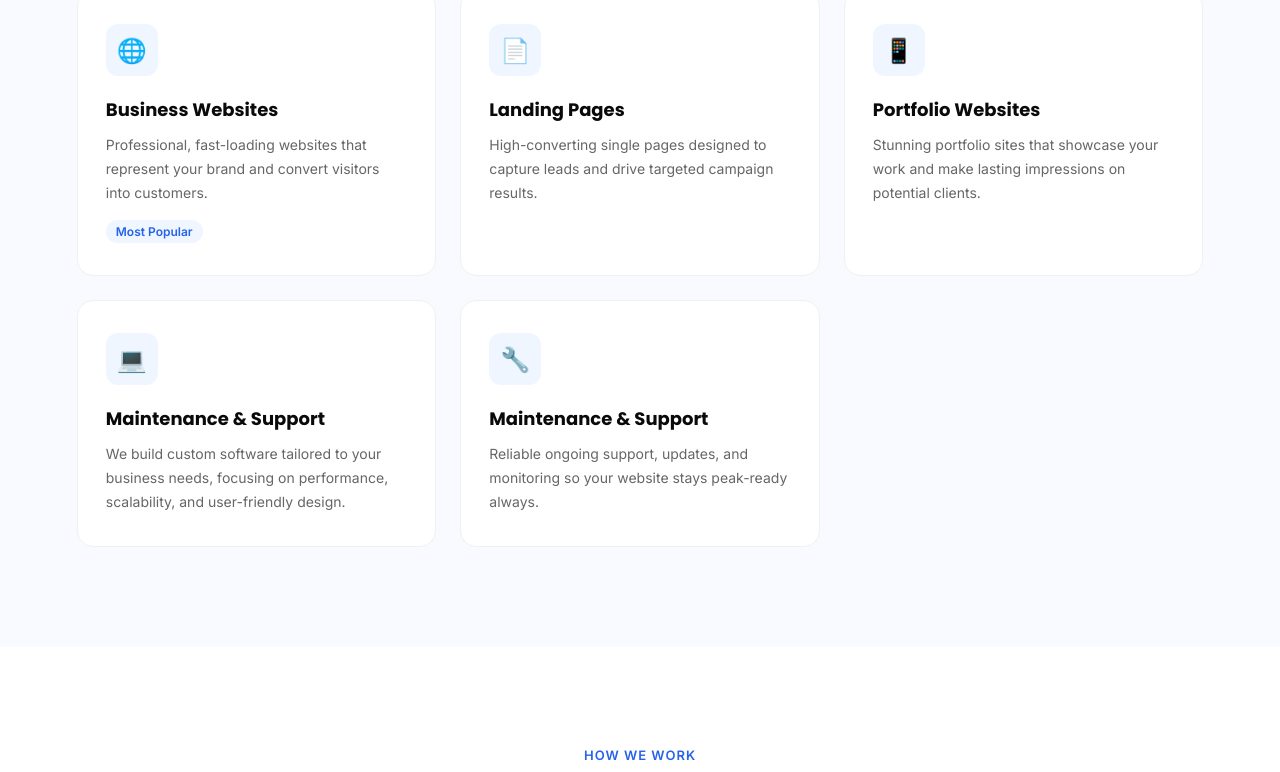
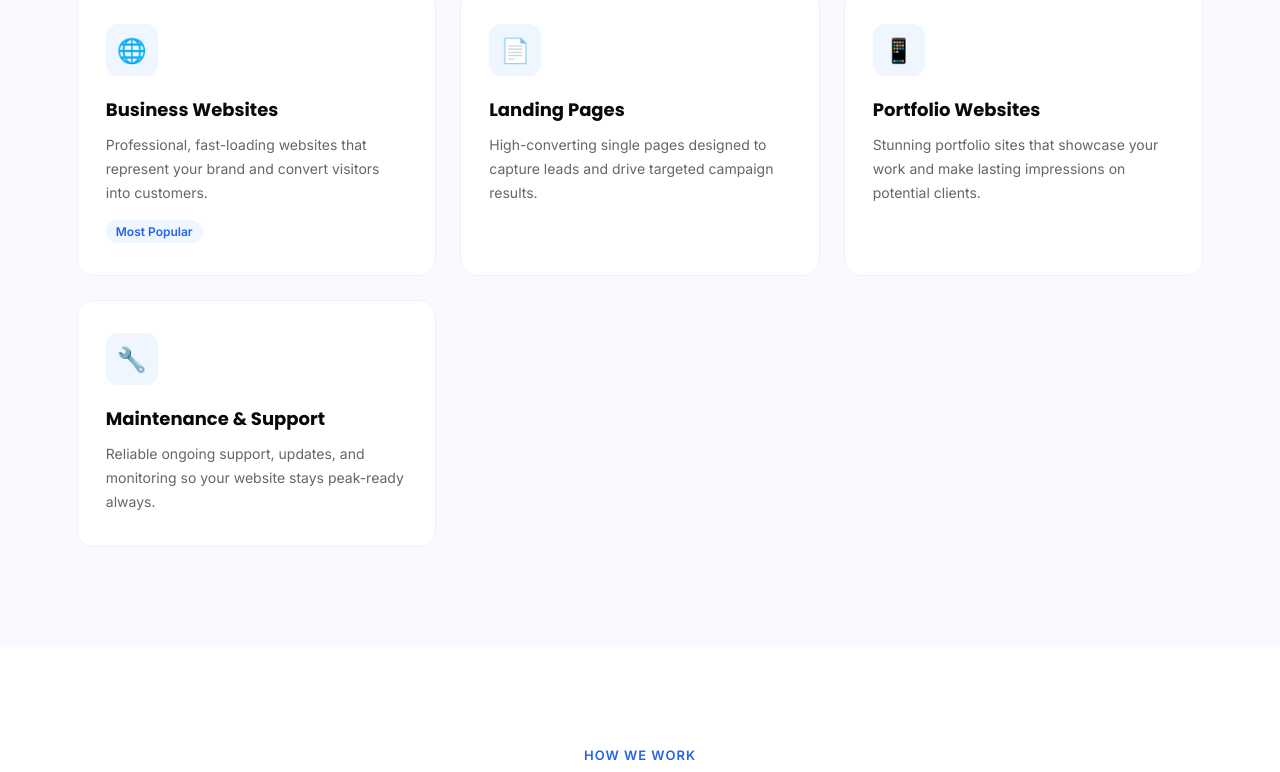
Before and after one commit to nexigenstudios/nexigen-website, a plain HTML site: page index.html in a window 1280 px wide. Shown: the part 1164-1936 px from the top of the page. Drawn offline with Linux system fonts and the light colour scheme.

Commit message:
Update index.html

```diff
--- a/index.html
+++ b/index.html
@@ -461,7 +461,6 @@ const SERVICES=[
   {icon:"🌐",title:"Business Websites",desc:"Professional, fast-loading websites that represent your brand and convert visitors into customers.",tag:"Most Popular"},
   {icon:"📄",title:"Landing Pages",desc:"High-converting single pages designed to capture leads and drive targeted campaign results.",tag:""},
   {icon:"📱",title:"Portfolio Websites",desc:"Stunning portfolio sites that showcase your work and make lasting impressions on potential clients.",tag:""},
-  {icon:"💻",title:"Maintenance & Support",desc:"We build custom software tailored to your business needs, focusing on performance, scalability, and user-friendly design.",tag:""},
   {icon:"🔧",title:"Maintenance & Support",desc:"Reliable ongoing support, updates, and monitoring so your website stays peak-ready always.",tag:""},
 ];
 const sg=document.getElementById("servicesGrid");
```
